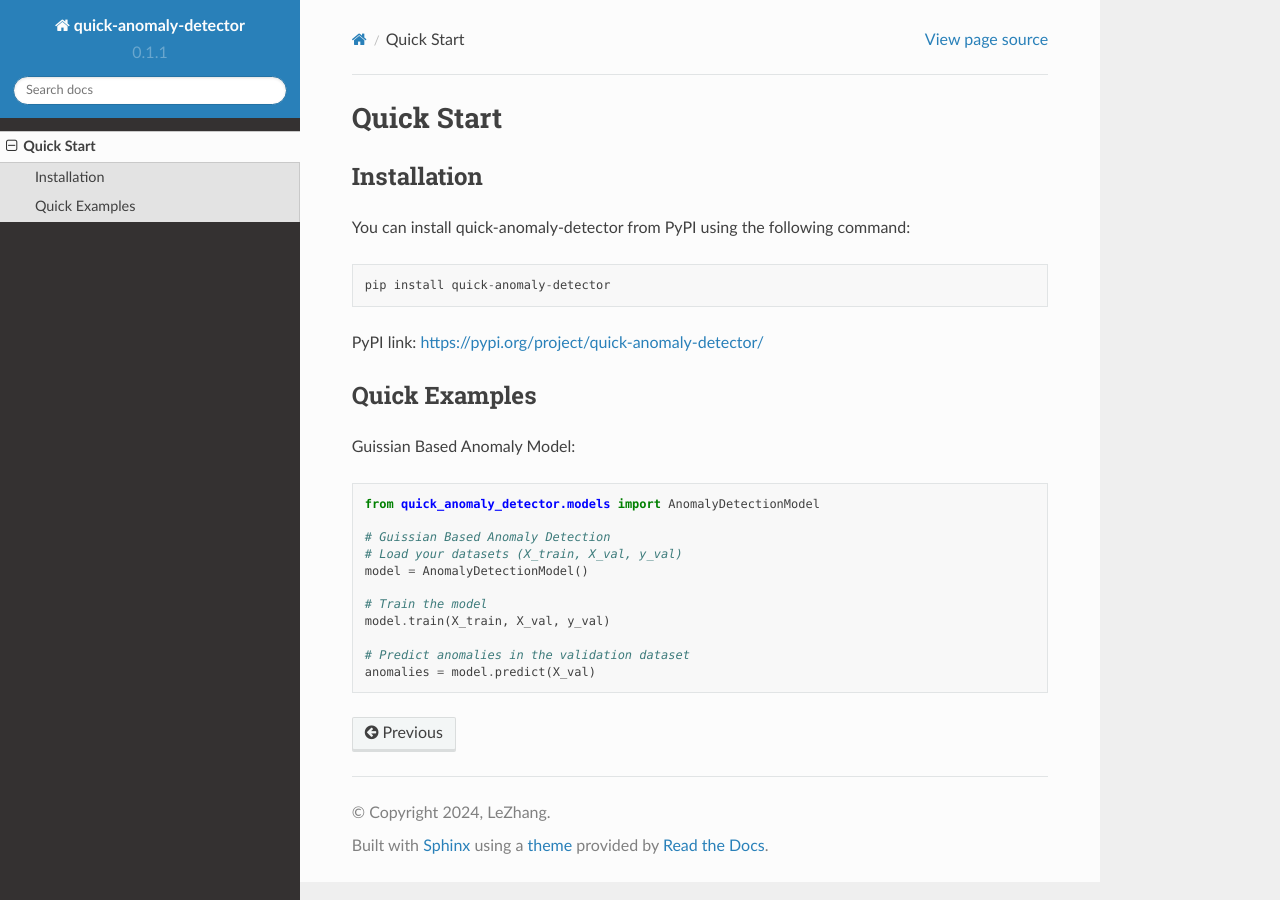
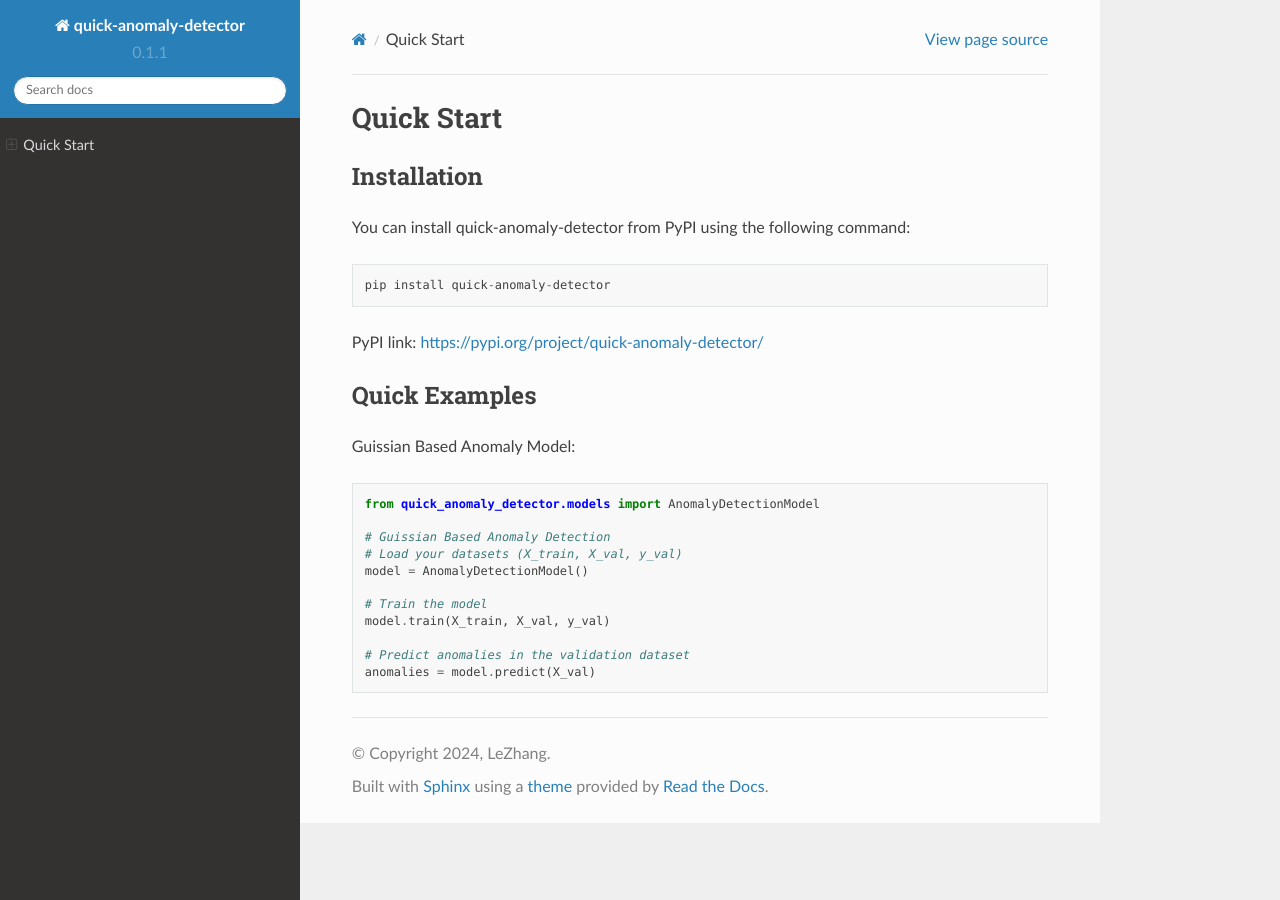
Before and after one commit to cheerzhang/AnomalyDetectionModel, a Sphinx documentation site: the page built from docs/quick_start.rst, in a window 1280 px wide. Built offline with Sphinx 7.4.7 and the Read the Docs theme 2.0.0, drawn with Linux system fonts in a browser that asks for light colours.

Commit message:
Update index.rst

```diff
--- a/docs/index.rst
+++ b/docs/index.rst
@@ -5,10 +5,6 @@ Welcome to quick-anomaly-detector's documentation!
 
 Check out the :doc:`quick_start` section for further information.
 
-.. toctree::
-   :maxdepth: 4
-
-   quick_start
 
 .. autosummary::
    :toctree: generated
```
